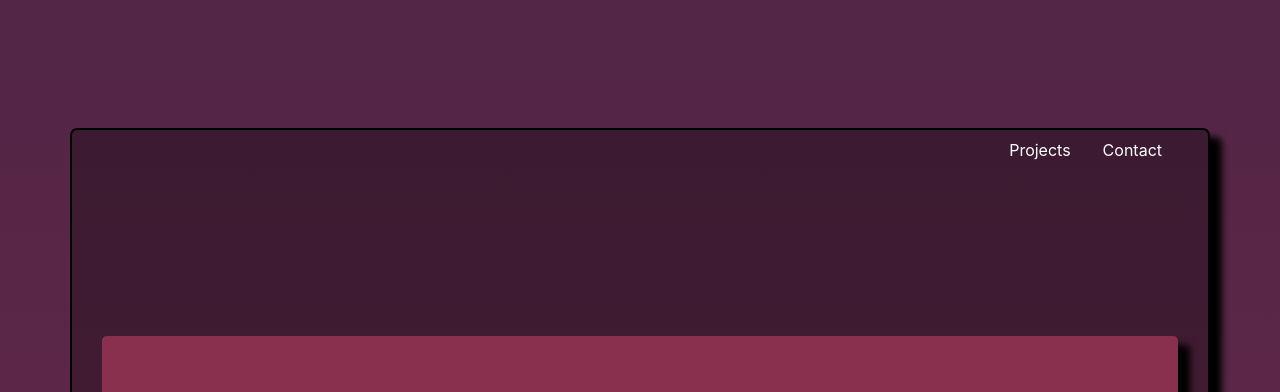
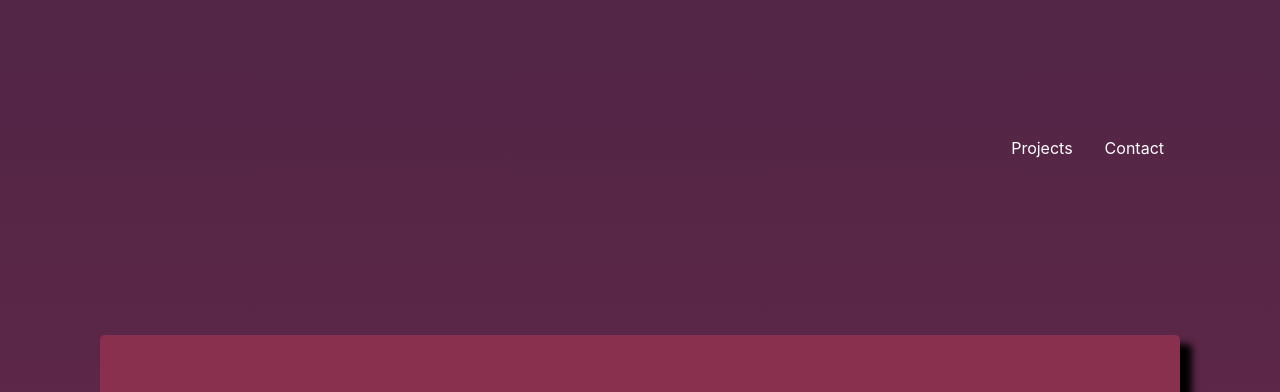
Before and after one commit to jgarcia4444/restorationWebsite, a plain HTML site: page index.html in a window 1280 px wide. Shown: the top 392 px of the page. Drawn offline with nearby package versions, Linux system fonts and the light colour scheme.

Commit message:
Took of the surrounding container background and border, ore simple design.

```diff
--- a/main.css
+++ b/main.css
@@ -11,9 +11,9 @@ a {
 
 #content {
     margin: 10% auto;
-    border: 2px solid black;
-    box-shadow: 12px 9px 7px black;
-    background-color: rgba(0, 0, 0, 0.3);
+    /* border: 2px solid black; */
+    /* box-shadow: 12px 9px 7px black; */
+    /* background-color: rgba(0, 0, 0, 0.3); */
     border-radius: 7px;
     color: white;
 }
```
